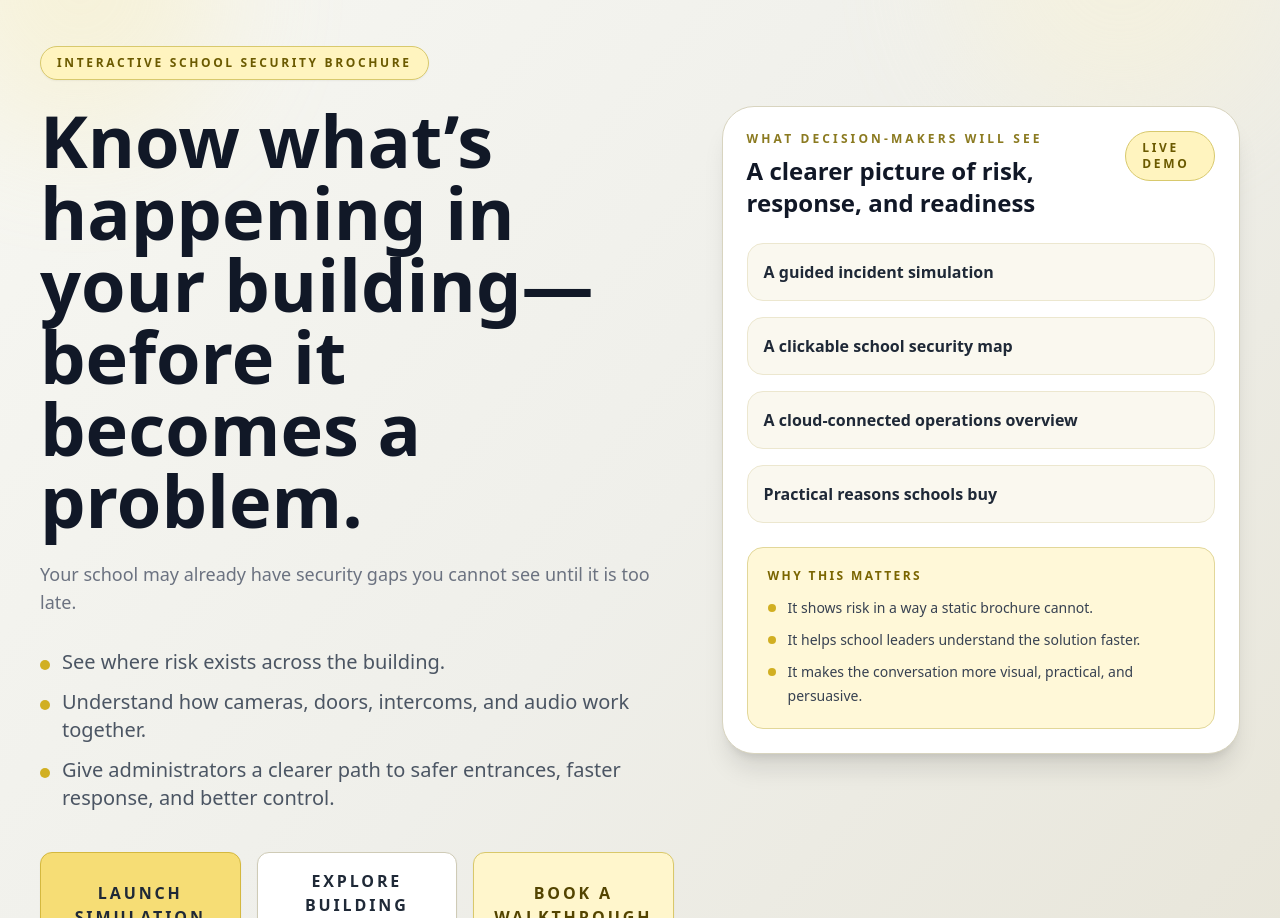
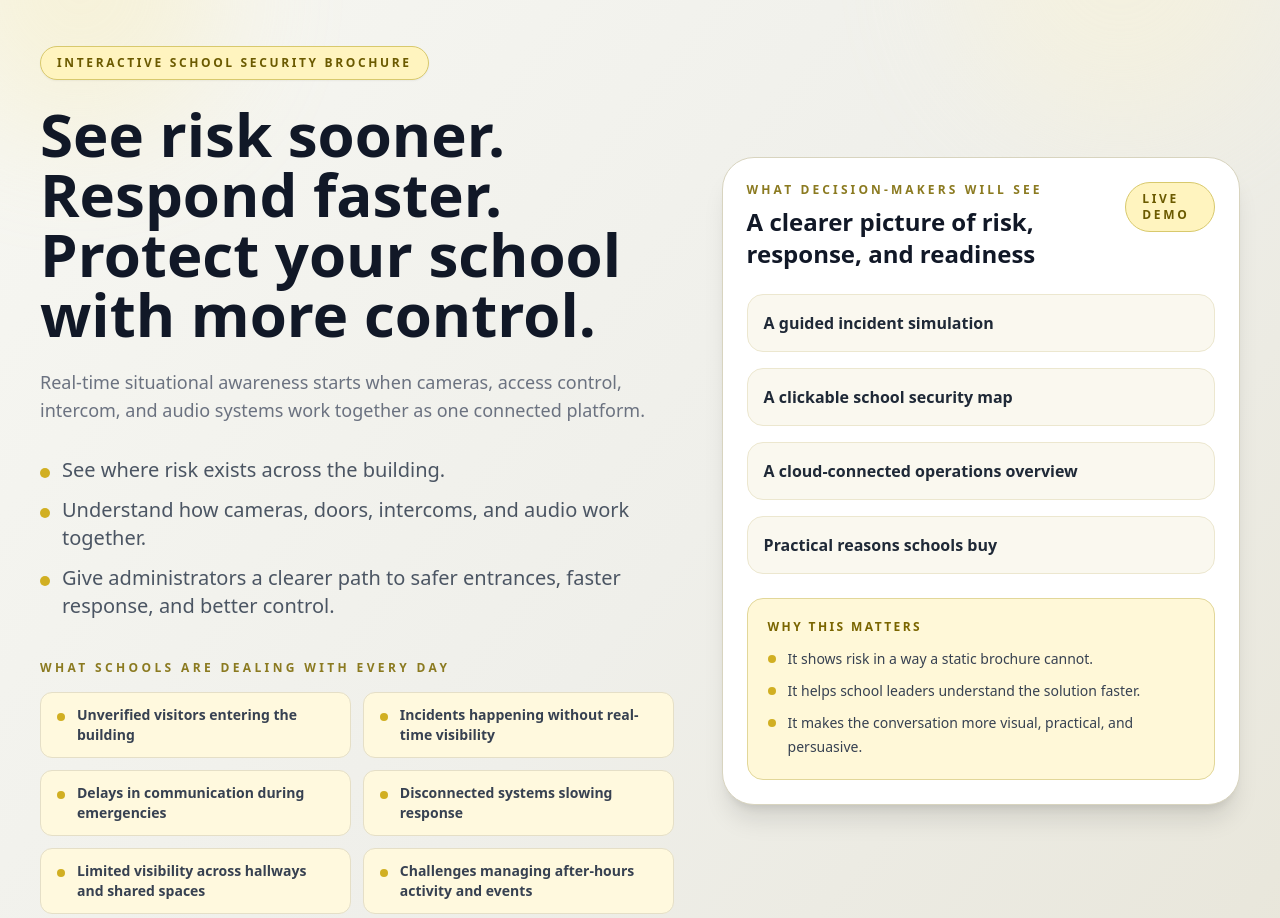
Before and after one commit to ctraverAdmin/school-security-demo, a React (Vite) app: page / in a window 1280 px wide. Shown: the part 194-1112 px from the top of the page. Built offline with nearby package versions, Linux system fonts and the light colour scheme.

Commit message:
pchanges

```diff
--- a/src/App.jsx
+++ b/src/App.jsx
@@ -328,14 +328,17 @@ export default function AxisSchoolSecurityBrochure() {
                   Interactive School Security Brochure
                 </div>
 
-                <h1 className="mt-6 max-w-6xl text-4xl font-black leading-[0.95] text-[#111827] md:text-6xl xl:text-7xl">
-                  Know what’s happening in your building—
+                <h1 className="mt-6 max-w-5xl text-3xl font-black leading-[1] text-[#111827] md:text-5xl xl:text-6xl">
+                  See risk sooner.
                   <br />
-                  before it becomes a problem.
+                  Respond faster.
+                  <br />
+                  Protect your school with more control.
                 </h1>
 
                 <p className="mt-6 max-w-3xl text-base font-medium leading-7 text-[#6b7280] md:text-lg">
-                  Your school may already have security gaps you cannot see until it is too late.
+                  Real-time situational awareness starts when cameras, access control,
+                  intercom, and audio systems work together as one connected platform.
                 </p>
 
                 <div className="mt-8 max-w-3xl space-y-3">
@@ -354,7 +357,33 @@ export default function AxisSchoolSecurityBrochure() {
                   ))}
                 </div>
 
-                <div className="mt-10 grid w-full max-w-5xl gap-4 md:grid-cols-3">
+                <div className="mt-10 max-w-4xl">
+                  <div className="text-xs font-black uppercase tracking-[0.28em] text-[#8b7a20]">
+                    What schools are dealing with every day
+                  </div>
+
+                  <div className="mt-4 grid gap-3 sm:grid-cols-2">
+                    {[
+                      "Unverified visitors entering the building",
+                      "Incidents happening without real-time visibility",
+                      "Delays in communication during emergencies",
+                      "Disconnected systems slowing response",
+                      "Limited visibility across hallways and shared spaces",
+                      "Challenges managing after-hours activity and events",
+                    ].map((item) => (
+                      <div
+                        key={item}
+                        className="flex items-start gap-3 rounded-xl border border-[#e5dfc7] bg-[#fff9de] px-4 py-3 text-sm font-semibold text-[#374151]"
+                      >
+                        <div className="mt-2 h-2 w-2 shrink-0 rounded-full bg-[#d1af22]" />
+                        <div>{item}</div>
+                      </div>
+                    ))}
+                  </div>
+                </div>
+
+                <div className="mt-10 flex w-full justify-center">
+                  <div className="grid w-full max-w-5xl gap-4 md:grid-cols-3">
                     <a
                       href="#simulation"
                       className="flex items-center justify-center rounded-xl border border-[#d4b83f] bg-[#f6dd75] px-8 py-4 text-center text-base font-black uppercase tracking-[0.18em] text-[#1f2937] shadow-sm transition hover:-translate-y-0.5"
@@ -373,6 +402,7 @@ export default function AxisSchoolSecurityBrochure() {
                     >
                       Book a Walkthrough
                     </a>
+                  </div>
                 </div>
               </div>
 
@@ -436,16 +466,17 @@ export default function AxisSchoolSecurityBrochure() {
 
             <div className="grid grid-cols-1 gap-5 sm:grid-cols-2 xl:grid-cols-4">
               {valuePoints.map((item) => (
-                <div
+                <motion.div
                   key={item.title}
-                  className="rounded-2xl border border-[#e1dcae] bg-[#fff6c9] p-5 shadow-sm transition hover:-translate-y-0.5"
+                  whileHover={{ scale: 1.02, y: -2 }}
+                  className="rounded-2xl border border-[#e1dcae] bg-[#fff6c9] p-5 shadow-sm"
                 >
                   <div className="mb-3 text-3xl">{item.icon}</div>
                   <div className="text-sm font-black uppercase tracking-[0.08em] text-[#6b5a00]">
                     {item.title}
                   </div>
                   <div className="mt-2 text-sm leading-6 text-[#374151]">{item.text}</div>
-                </div>
+                </motion.div>
               ))}
             </div>
           </motion.div>
@@ -625,39 +656,80 @@ export default function AxisSchoolSecurityBrochure() {
           <div className="grid gap-8 lg:grid-cols-[1.1fr_0.9fr]">
             <div className="relative min-h-[560px] rounded-[2rem] border border-[#ddd7c0] bg-white p-6 shadow-xl">
               <div className="relative h-full min-h-[500px] rounded-[1.5rem] border border-[#ebe6d2] bg-[#f7f6ef]">
-                <div className="absolute left-[13%] top-[22%] h-[60%] w-[28%] rounded-[1.5rem] border border-[#d9d4bc] bg-[#fff9d8]" />
+                <motion.div
+                  whileHover={{ scale: 1.015 }}
+                  className="absolute left-[13%] top-[22%] h-[60%] w-[28%] rounded-[1.5rem] border border-[#d9d4bc] bg-[#fff9d8]"
+                />
 
-<div className="absolute left-[13%] top-[26%] w-[28%] text-center text-[11px] font-black uppercase tracking-[0.18em] text-[#756200]">
+                <motion.div
+                  initial={{ opacity: 0, y: 5 }}
+                  animate={{ opacity: 1, y: 0 }}
+                  transition={{ duration: 0.4 }}
+                  className="absolute left-[13%] top-[26%] z-10 w-[28%] text-center text-[11px] font-black uppercase tracking-[0.18em] text-[#756200]"
+                >
                   Main Entrance
-</div>
+                </motion.div>
 
                 <div className="absolute left-[17%] top-[30%] h-[45%] w-[20%] rounded-xl border border-[#ddd7c0] bg-white" />
+                <div className="absolute left-[22%] top-[36%] h-[4%] w-[12%] rounded-md border border-[#c7be98] bg-[#e8ddb6]" />
+                <div className="absolute left-[20.5%] top-[40.5%] h-[2.2%] w-[8%] rounded-md border border-[#c7be98] bg-[#e8ddb6]" />
+                <div className="absolute left-[24.5%] top-[42.2%] h-[1.6%] w-[1.6%] rounded-full border border-[#a99658] bg-[#c7b06a]" />
 
-                <div className="absolute left-[43%] top-[14%] h-[34%] w-[24%] rounded-[1.5rem] border border-[#d9d4bc] bg-[#fff9d8]" />
-                <div className="absolute left-[43%] top-[18%] w-[24%] text-center text-[11px] font-black uppercase tracking-[0.18em] text-[#756200]">
+                <motion.div
+                  whileHover={{ scale: 1.015 }}
+                  className="absolute left-[43%] top-[14%] h-[34%] w-[24%] rounded-[1.5rem] border border-[#d9d4bc] bg-[#fff9d8]"
+                />
+                <motion.div
+                  initial={{ opacity: 0, y: 5 }}
+                  animate={{ opacity: 1, y: 0 }}
+                  transition={{ duration: 0.45 }}
+                  className="absolute left-[43%] top-[18%] z-10 w-[24%] text-center text-[11px] font-black uppercase tracking-[0.18em] text-[#756200]"
+                >
                   Main Hallway
-</div>
+                </motion.div>
                 <div className="absolute left-[49%] top-[24%] h-[20%] w-[12%] rounded-xl border border-[#ddd7c0] bg-white" />
 
-                <div className="absolute left-[43%] top-[52%] h-[34%] w-[24%] rounded-[1.5rem] border border-[#d9d4bc] bg-[#fff9d8]" />
-                <div className="absolute left-[46%] top-[56%] text-[11px] font-black uppercase tracking-[0.18em] text-[#756200]">
+                <motion.div
+                  whileHover={{ scale: 1.015 }}
+                  className="absolute left-[43%] top-[52%] h-[34%] w-[24%] rounded-[1.5rem] border border-[#d9d4bc] bg-[#fff9d8]"
+                />
+                <motion.div
+                  initial={{ opacity: 0, y: 5 }}
+                  animate={{ opacity: 1, y: 0 }}
+                  transition={{ duration: 0.5 }}
+                  className="absolute left-[43%] top-[56%] z-10 w-[24%] text-center text-[11px] font-black uppercase tracking-[0.18em] text-[#756200]"
+                >
                   Admin Office
-                </div>
+                </motion.div>
                 <div className="absolute left-[46%] top-[62%] h-[16%] w-[16%] rounded-xl border border-[#ddd7c0] bg-white" />
 
-                <div className="absolute left-[70%] top-[14%] h-[34%] w-[24%] rounded-[1.5rem] border border-[#d9d4bc] bg-[#fff9d8]" />
-<div className="absolute left-[70%] top-[19%] w-[24%] text-center text-[11px] font-black uppercase tracking-[0.18em] text-[#756200] z-10">
+                <motion.div
+                  whileHover={{ scale: 1.015 }}
+                  className="absolute left-[70%] top-[14%] h-[34%] w-[24%] rounded-[1.5rem] border border-[#d9d4bc] bg-[#fff9d8]"
+                />
+                <motion.div
+                  initial={{ opacity: 0, y: 5 }}
+                  animate={{ opacity: 1, y: 0 }}
+                  transition={{ duration: 0.55 }}
+                  className="absolute left-[70%] top-[19%] z-10 w-[24%] text-center text-[11px] font-black uppercase tracking-[0.18em] text-[#756200]"
+                >
                   Gym
-</div>
+                </motion.div>
                 <div className="absolute left-[75%] top-[24%] h-[20%] w-[14%] rounded-xl border border-[#ddd7c0] bg-white" />
 
-                <div className="absolute left-[69%] top-[52%] h-[34%] w-[26%] rounded-[1.5rem] border border-[#d9d4bc] bg-[#fff9d8]" />
-<div className="absolute left-[69%] top-[56%] w-[26%] text-center text-[11px] font-black uppercase tracking-[0.18em] text-[#756200] z-10">
+                <motion.div
+                  whileHover={{ scale: 1.015 }}
+                  className="absolute left-[69%] top-[52%] h-[34%] w-[26%] rounded-[1.5rem] border border-[#d9d4bc] bg-[#fff9d8]"
+                />
+                <motion.div
+                  initial={{ opacity: 0, y: 5 }}
+                  animate={{ opacity: 1, y: 0 }}
+                  transition={{ duration: 0.6 }}
+                  className="absolute left-[69%] top-[56%] z-10 w-[26%] text-center text-[11px] font-black uppercase tracking-[0.18em] text-[#756200]"
+                >
                   Parking Lot
-</div>
+                </motion.div>
                 <div className="absolute left-[73%] top-[63%] h-[16%] w-[18%] rounded-xl border border-[#ddd7c0] bg-white" />
-
-
 
                 {Object.entries(buildingZones).map(([key, item]) => (
                   <button
@@ -679,10 +751,10 @@ export default function AxisSchoolSecurityBrochure() {
                           selectedZone === key ? "bg-[#1f2937]" : "bg-[#d1af22]"
                         }`}
                       />
-                      <div
-                        className={`absolute h-12 w-12 rounded-full ${
-                          selectedZone === key ? "animate-ping bg-[#f3d44a]/30" : "bg-transparent"
-                        }`}
+                      <motion.div
+                        className="absolute h-12 w-12 rounded-full bg-[#f3d44a]/30"
+                        animate={{ scale: [1, 1.4, 1], opacity: [0.4, 0.15, 0.4] }}
+                        transition={{ repeat: Infinity, duration: 2 }}
                       />
                     </div>
                   </button>
```
Lines whose indentation alone changed are shown as unchanged.
